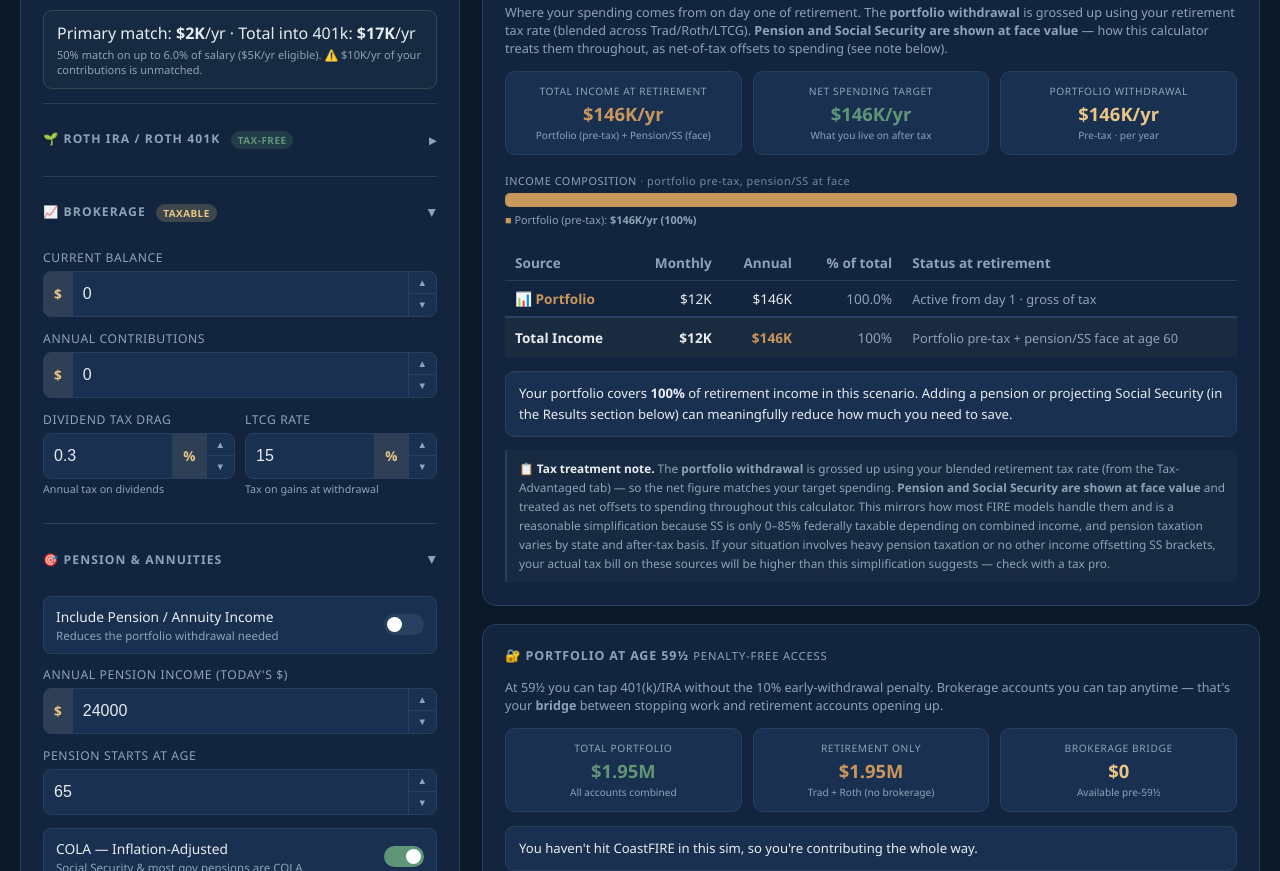
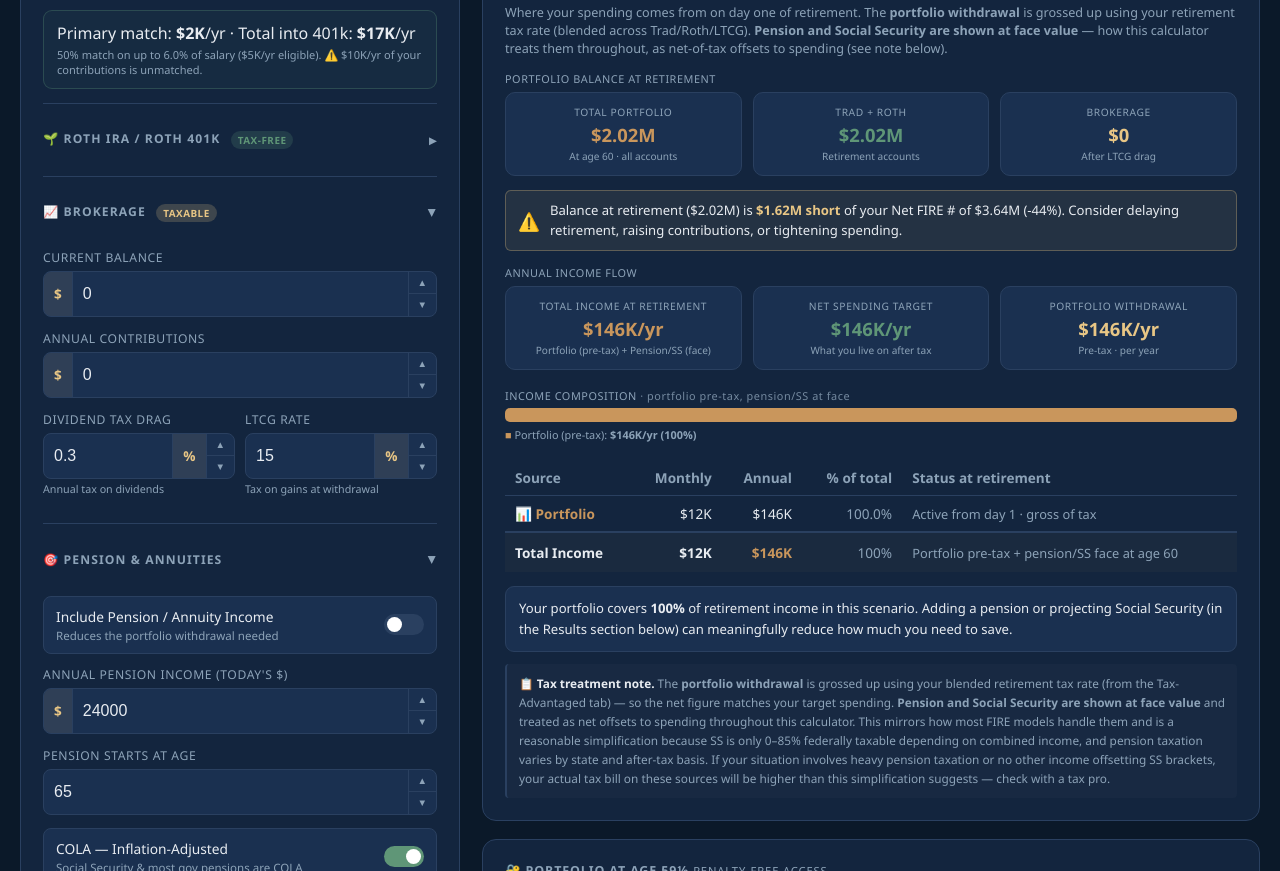
Before and after one commit to mvnservicesllc/coastfire-finance, a plain HTML site: page index.html in a window 1280 px wide. Shown: the part 1185-2056 px from the top of the page. Drawn offline with nearby package versions, Linux system fonts and the light colour scheme.

Commit message:
Add portfolio-balance row to Retirement Income card
New 'Portfolio balance at retirement' row at the top of the card with
three tiles: Total Portfolio, Trad + Roth, Brokerage (after LTCG) —
all shown at retirement age. Adds a FIRE-check strip beneath the
balance row that compares the projected balance to Net FIRE #, with
green 'on track + X% cushion' vs yellow 'Y short' messaging and
matching tint. Bumps sw cache v41 -> v42.

Co-Authored-By: Claude Opus 4.7 <noreply@anthropic.com>

```diff
--- a/index.html
+++ b/index.html
@@ -1129,6 +1129,19 @@
       Where your spending comes from on day one of retirement. The <strong>portfolio withdrawal</strong> is grossed up using your retirement tax rate (blended across Trad/Roth/LTCG). <strong>Pension and Social Security are shown at face value</strong> — how this calculator treats them throughout, as net-of-tax offsets to spending (see note below).
     </div>
 
+    <div class="bbar-lbl" style="margin-bottom:6px">Portfolio balance at retirement</div>
+    <div class="rg" style="grid-template-columns:1fr 1fr 1fr;margin-bottom:14px">
+      <div class="rb"><div class="lbl">Total Portfolio</div><div class="val p" id="ib-bal-total">—</div><div class="sub" id="ib-bal-total-sub">At age — · all accounts</div></div>
+      <div class="rb"><div class="lbl">Trad + Roth</div><div class="val g" id="ib-bal-ret">—</div><div class="sub">Retirement accounts</div></div>
+      <div class="rb"><div class="lbl">Brokerage</div><div class="val y" id="ib-bal-br">—</div><div class="sub">After LTCG drag</div></div>
+    </div>
+
+    <div style="display:flex;align-items:center;gap:10px;margin:10px 0 14px 0;padding:10px 12px;border-radius:6px;background:rgba(201,150,92,0.06);border:1px solid rgba(201,150,92,0.2);font-size:0.82rem" id="ib-fire-check">
+      <span id="ib-fire-icon" style="font-size:1.1rem">🎯</span>
+      <span id="ib-fire-msg" style="flex:1;color:var(--text);line-height:1.5">—</span>
+    </div>
+
+    <div class="bbar-lbl" style="margin-bottom:6px">Annual income flow</div>
     <div class="rg" style="grid-template-columns:1fr 1fr 1fr;margin-bottom:18px">
       <div class="rb"><div class="lbl">Total Income at Retirement</div><div class="val p" id="ib-gross">—</div><div class="sub">Portfolio (pre-tax) + Pension/SS (face)</div></div>
       <div class="rb"><div class="lbl">Net Spending Target</div><div class="val g" id="ib-net">—</div><div class="sub">What you live on after tax</div></div>
@@ -2302,6 +2315,42 @@ function recalc() {
   // ──────────────────────────────────────────────────────
   {
     set('ib-rage', rage);
+
+    // Portfolio balance AT retirement (year index = yrs)
+    const balRet   = (taVals[yrs] || 0) + (rothVals[yrs] || 0);
+    const balBr    = effBrVals[yrs] || 0;
+    const balTotal = balRet + balBr;
+    set('ib-bal-total', fmt(toDisp(balTotal, yrs)));
+    set('ib-bal-ret',   fmt(toDisp(balRet,   yrs)));
+    set('ib-bal-br',    fmt(toDisp(balBr,    yrs)));
+    set('ib-bal-total-sub', 'At age ' + rage + ' · all accounts');
+
+    // FIRE-check strip: compare balance at retirement vs Net FIRE #
+    const fireMsgEl  = document.getElementById('ib-fire-msg');
+    const fireIconEl = document.getElementById('ib-fire-icon');
+    const fireBoxEl  = document.getElementById('ib-fire-check');
+    const balDisp    = toDisp(balTotal, yrs);
+    const netFireDisp = toDisp(netFIRE, yrs);
+    const gap         = balDisp - netFireDisp;
+    if (netFIRE <= 0) {
+      fireIconEl.textContent = '📊';
+      fireMsgEl.innerHTML = `Portfolio target is $0 (pension/SS fully cover spending) — your balance at retirement is a <strong>pure surplus</strong>.`;
+      fireBoxEl.style.background = 'rgba(95,150,119,0.08)';
+      fireBoxEl.style.borderColor = 'rgba(95,150,119,0.3)';
+    } else if (gap >= 0) {
+      const over = (gap / netFireDisp) * 100;
+      fireIconEl.textContent = '✅';
+      fireMsgEl.innerHTML = `You're <strong style="color:var(--green)">on track</strong> — balance at retirement (${fmt(balDisp)}) is <strong>${fmt(gap)}</strong> above your Net FIRE # of ${fmt(netFireDisp)} (+${over.toFixed(0)}% cushion).`;
+      fireBoxEl.style.background = 'rgba(95,150,119,0.08)';
+      fireBoxEl.style.borderColor = 'rgba(95,150,119,0.3)';
+    } else {
+      const short = -gap;
+      const shortPct = (short / netFireDisp) * 100;
+      fireIconEl.textContent = '⚠️';
+      fireMsgEl.innerHTML = `Balance at retirement (${fmt(balDisp)}) is <strong style="color:var(--yellow)">${fmt(short)} short</strong> of your Net FIRE # of ${fmt(netFireDisp)} (-${shortPct.toFixed(0)}%). Consider delaying retirement, raising contributions, or tightening spending.`;
+      fireBoxEl.style.background = 'rgba(232,198,133,0.08)';
+      fireBoxEl.style.borderColor = 'rgba(232,198,133,0.3)';
+    }
 
     // Inflation factor helper: value "today's dollars" -> nominal at target age
     const inflTo = (age) => Math.pow(1 + inf, Math.max(0, age - cage));
--- a/sw.js
+++ b/sw.js
@@ -1,4 +1,4 @@
-const CACHE = 'coastfire-v41';
+const CACHE = 'coastfire-v42';
 const LOCAL = [
   './', './index.html', './manifest.json', './icon.svg',
   './about.html', './privacy.html', './terms.html',
```
